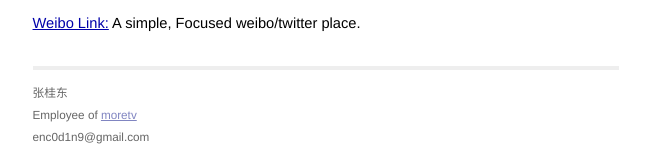
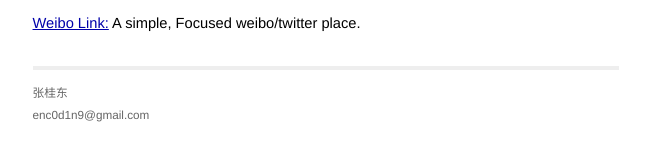
Before and after one commit to enc0d1n9/Blog, a Jekyll site: the page built from index.html, in a window 1280 px wide. Shown: the part 839-995 px from the top of the page, without its empty margins (314-965 px from the left). Built offline with Jekyll 4.4.1, drawn with Linux system fonts in a browser that asks for light colours; Markdown is read by kramdown in place of the engine named in the settings.

Commit message:
revise company infor
update

```diff
--- a/_layouts/default.html
+++ b/_layouts/default.html
@@ -34,7 +34,6 @@ var WRInitTime=(new Date()).getTime();
     <div class="contact">
       <p>
         张桂东<br />
-        Employee of <a href="http://www.moretv.com.cn/">moretv</a><br />
         enc0d1n9@gmail.com
       </p>
     </div>
```
Also changed, not shown: 1 other file.
